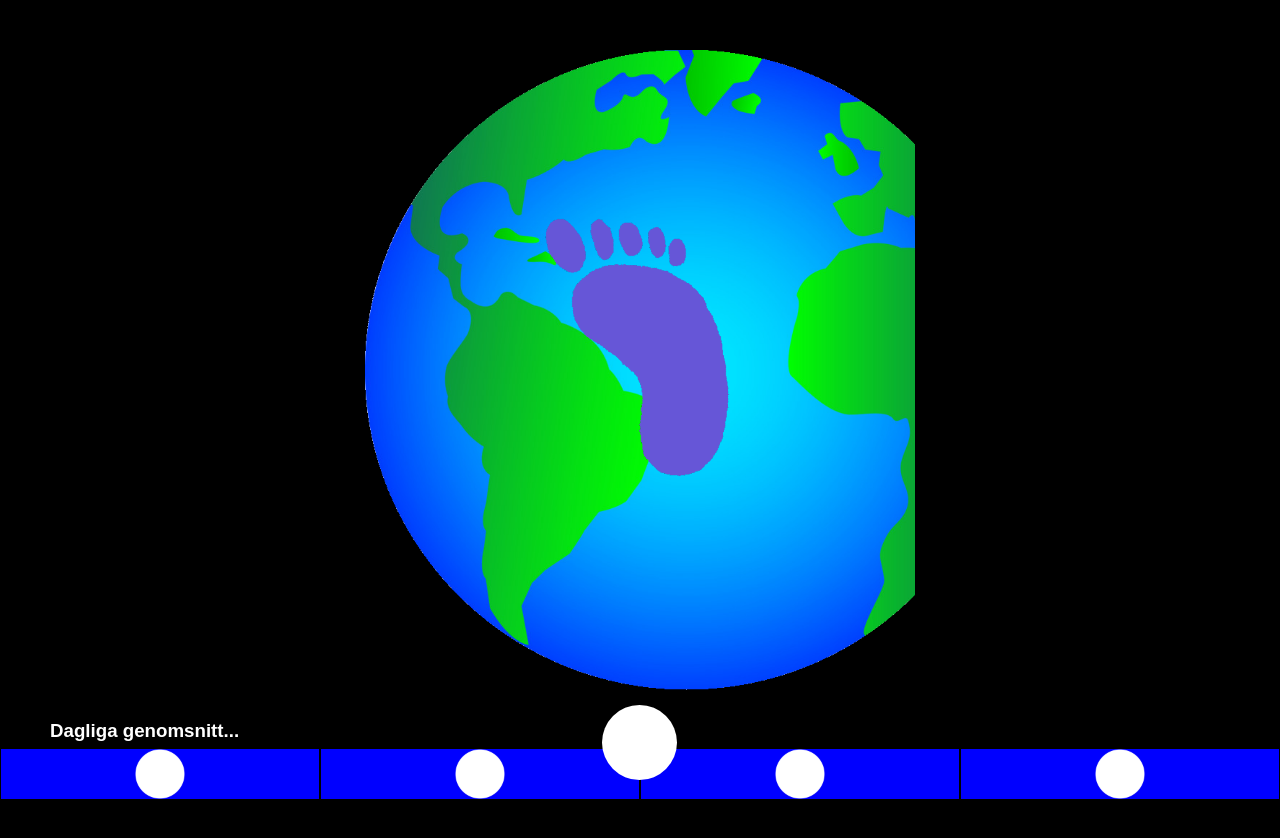
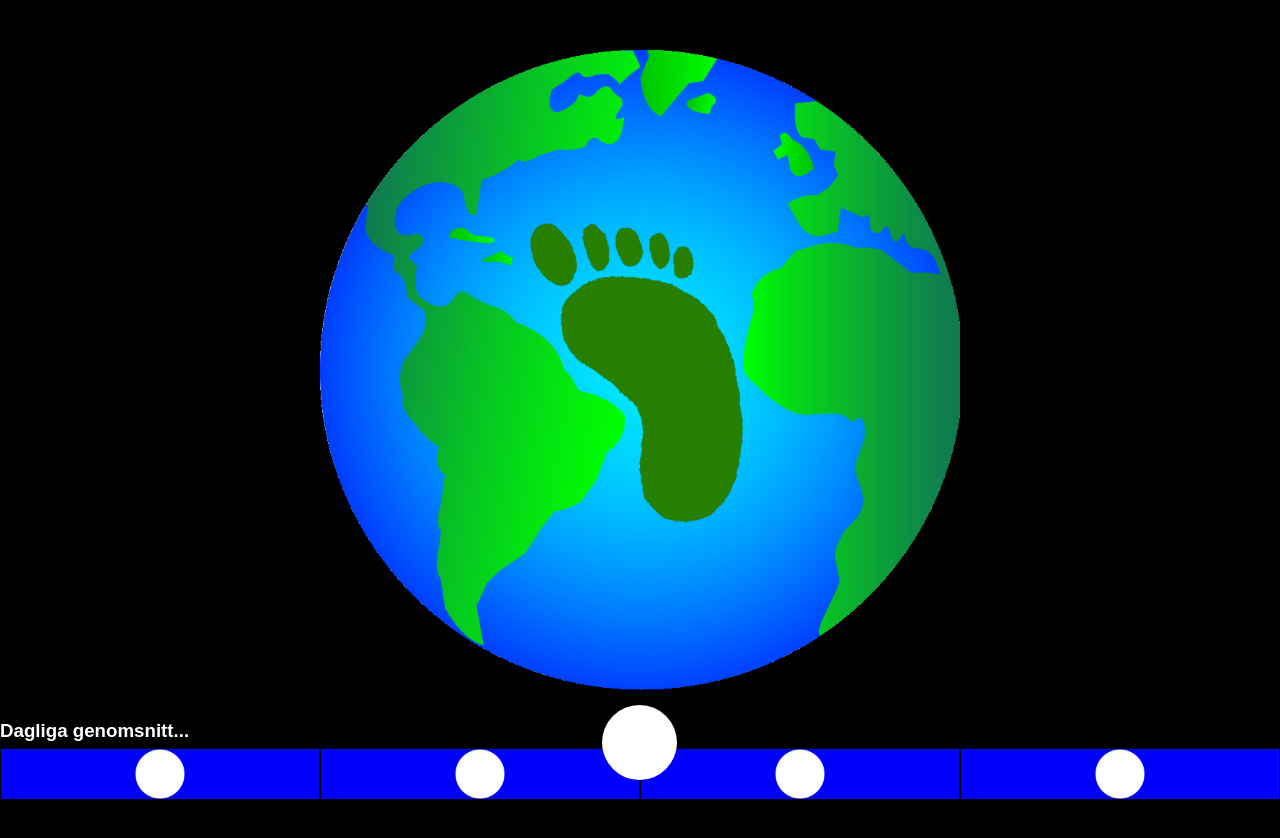
Before and after one commit to JubbeArt/C0, a React app: page / in a window 1280 px wide. Built offline with nearby package versions, Linux system fonts and the light colour scheme.

Commit message:
Fixed globe size

```diff
--- a/assets/style.css
+++ b/assets/style.css
@@ -10,7 +10,7 @@ html, body {
   background-size: cover;
   margin: 0 auto 30px;
   width: 45%;
-  max-width: 550px;
+  /* max-width: 550px; */
 }
 
 
@@ -20,7 +20,7 @@ html, body {
   width: 56%;
   position: relative;
   display: block;
-  filter: hue-rotate(150deg);
+  filter: hue-rotate(0);
   transition: filter 1s;
 }
 
@@ -30,7 +30,7 @@ html, body {
 }
 
 .main {
-  padding: 50px;
+  padding: 50px 0;
 }
 
 .home-button {
```
